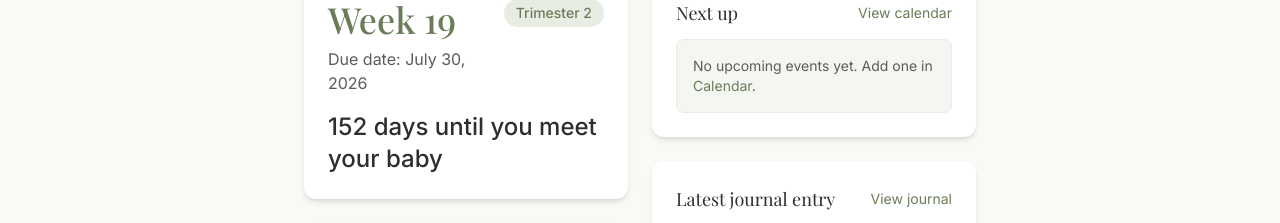
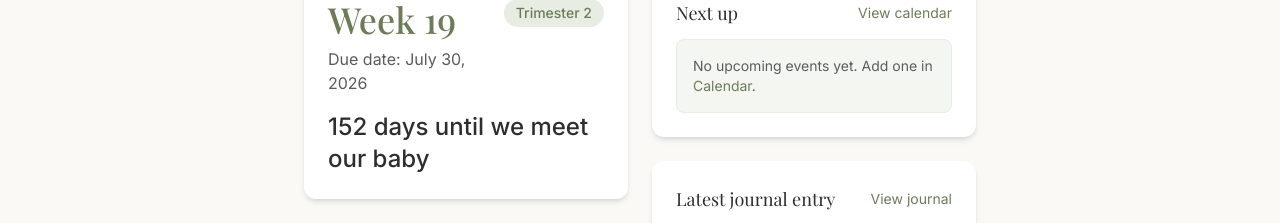
Before and after one commit to danchowdhury49-cloud/pregnancy-site, a Next.js app: page /home in a window 1280 px wide. Shown: the part 258-481 px from the top of the page. Built offline with nearby package versions, Linux system fonts and the light colour scheme; no server answers; the database is empty; a web font is replaced by a local one.

Commit message:
Fix wording

```diff
--- a/app/(protected)/home/page.tsx
+++ b/app/(protected)/home/page.tsx
@@ -59,7 +59,7 @@ export default async function HomePage() {
             </div>
 
             <p className="text-2xl font-medium text-text-primary">
-              {daysRemaining} days until you meet your baby
+              {daysRemaining} days until we meet our baby
             </p>
           </div>
 
```
